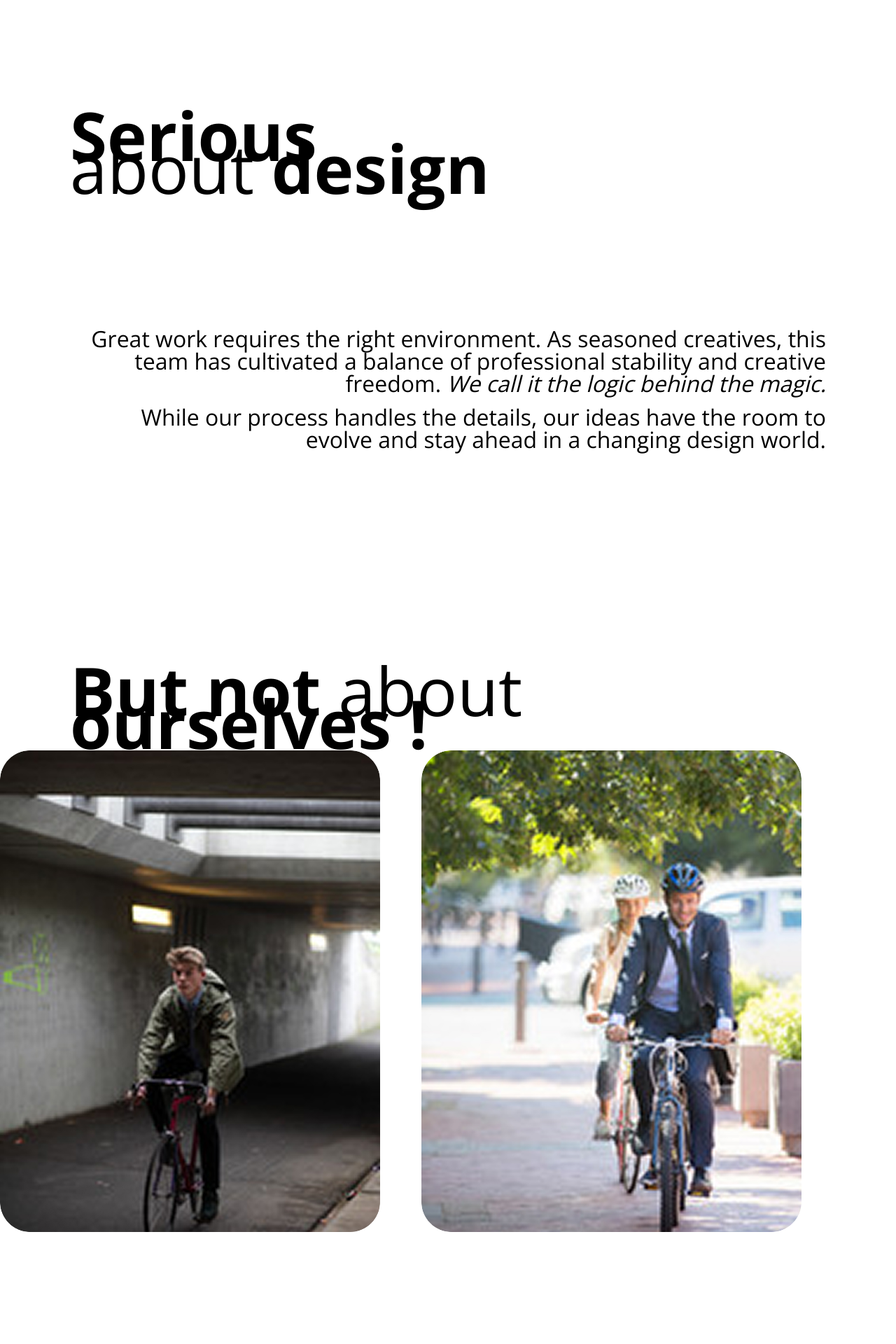
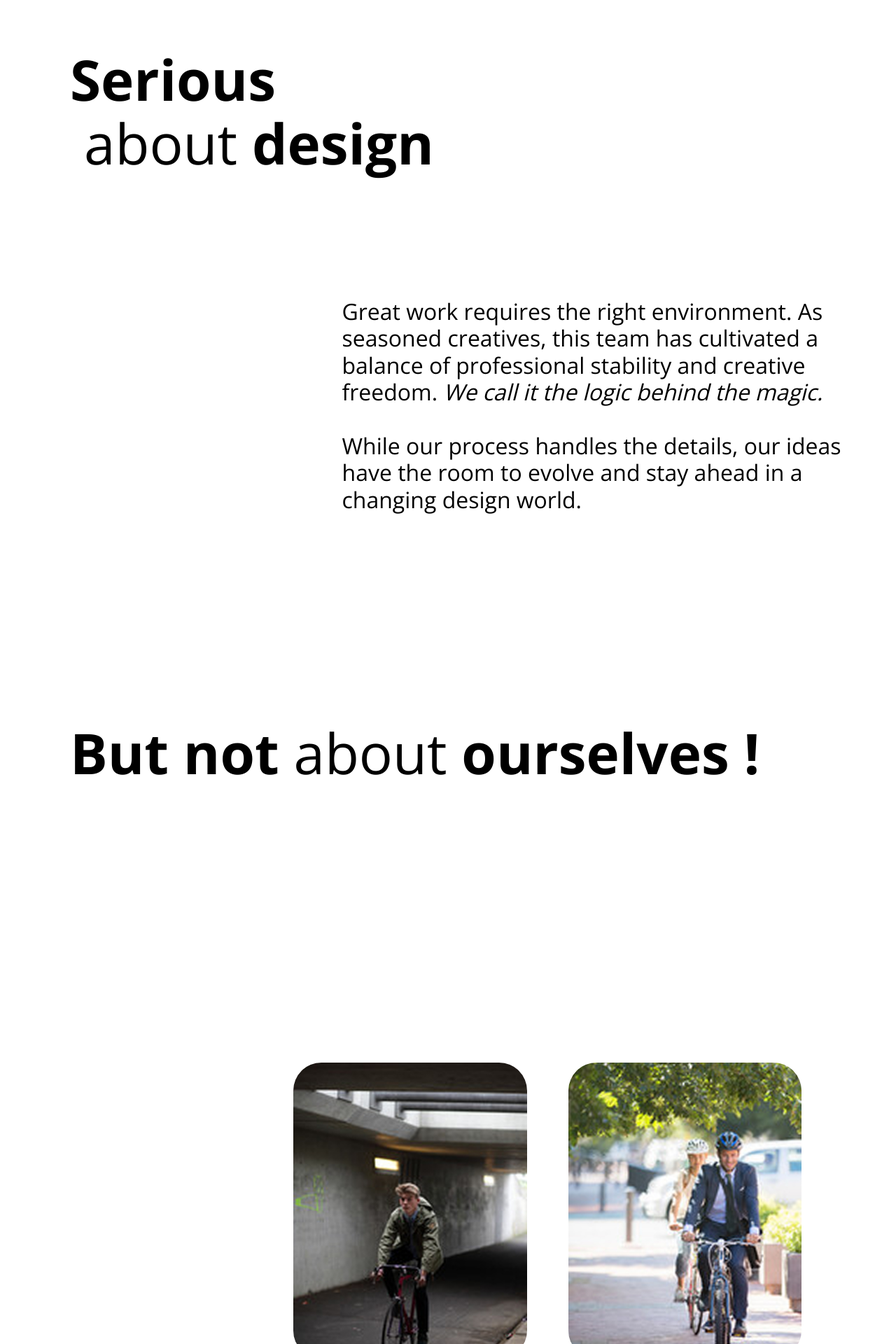
Before and after one commit to garvit-imagic/imagic, a Next.js app: page /culture in a window 1280 px wide. Shown: the part 760-2680 px from the top of the page at 70% size. Built offline with nearby package versions, Linux system fonts and the light colour scheme.

Commit message:
fixed some issues

```diff
--- a/src/components/culture/CultureHero.tsx
+++ b/src/components/culture/CultureHero.tsx
@@ -6,7 +6,7 @@ export default function CultureHero() {
     <section className="w-full">
       {/* Desktop Hero */}
       <div className="hidden md:block w-full">
-        <div className="relative w-full h-screen">
+        <div className="relative w-full h-[calc(100vh-80px)]">
           <Image
             src={cultureImages.hero.desktop}
             alt="Culture Hero"
@@ -19,7 +19,7 @@ export default function CultureHero() {
 
       {/* Mobile Hero */}
       <div className="md:hidden w-full">
-        <div className="relative w-full h-screen">
+        <div className="relative w-full h-[calc(100vh-80px)]">
           <Image
             src={cultureImages.hero.mobile}
             alt="Culture Hero"
--- a/src/components/culture/CultureImages1.tsx
+++ b/src/components/culture/CultureImages1.tsx
@@ -5,19 +5,24 @@ export default function CultureImages1() {
   return (
     <section className="w-full">
       {/* Desktop Version */}
-      <div className="hidden md:block mr-[135px] mb-[317px]">
-        <div className="flex justify-end gap-[59px]">
-          {cultureImages.set1.map((image, index) => (
-            <div key={index} className="relative">
-              <Image
-                src={image}
-                alt={`Culture image ${index + 4}`}
-                width={600}
-                height={501}
-                className="rounded-[40px] object-cover"
-              />
-            </div>
-          ))}
+      <div className="hidden md:block mx-[135px] mb-[317px]">
+        <div className="flex justify-end items-start gap-[59px]">
+          <div className="w-[33%] aspect-[501/635] relative">
+            <Image
+              src={cultureImages.set1[0]}
+              alt="Culture image 4"
+              fill
+              className="rounded-[40px] object-cover"
+            />
+          </div>
+          <div className="w-[33%] aspect-[501/635] relative">
+            <Image
+              src={cultureImages.set1[1]}
+              alt="Culture image 5"
+              fill
+              className="rounded-[40px] object-cover"
+            />
+          </div>
         </div>
       </div>
 
--- a/src/components/culture/CultureImages2.tsx
+++ b/src/components/culture/CultureImages2.tsx
@@ -8,34 +8,31 @@ export default function CultureImages2() {
       <div className="hidden md:block mx-[157px] mb-[315px]">
         {/* Row 1 - Single image (left aligned) */}
         <div className="mb-[59px]">
-          <div className="w-fit">
+          <div className="w-[65%] aspect-[785/635] relative">
             <Image
               src={cultureImages.set2[0]}
               alt="Culture image 1"
-              width={800}
-              height={500}
+              fill
               className="rounded-[40px] object-cover"
             />
           </div>
         </div>
 
         {/* Row 2 - Two images (aligned to extremes) */}
-        <div className="flex justify-between">
-          <div className="w-fit">
+        <div className="flex justify-between gap-[59px]">
+          <div className="w-[30%] aspect-[441/635] relative mx-[40px]">
             <Image
               src={cultureImages.set2[1]}
               alt="Culture image 2"
-              width={600}
-              height={400}
+              fill
               className="rounded-[40px] object-cover"
             />
           </div>
-          <div className="w-fit">
+          <div className="w-[30%] aspect-[441/635] relative">
             <Image
               src={cultureImages.set2[2]}
               alt="Culture image 3"
-              width={600}
-              height={400}
+              fill
               className="rounded-[40px] object-cover"
             />
           </div>
--- a/src/components/culture/CultureImages3.tsx
+++ b/src/components/culture/CultureImages3.tsx
@@ -8,12 +8,11 @@ export default function CultureImages3() {
       <div className="hidden md:block mx-[100px] mb-[185px]">
         {/* Row 1 - Image right aligned */}
         <div className="mb-[150px] flex justify-end">
-          <div className="w-fit">
+          <div className="w-[60%] aspect-[862/635] relative">
             <Image
               src={cultureImages.set3[0]}
               alt="Culture image 6"
-              width={800}
-              height={500}
+              fill
               className="rounded-[40px] object-cover"
             />
           </div>
@@ -21,12 +20,11 @@ export default function CultureImages3() {
 
         {/* Row 2 - Image left aligned */}
         <div className="flex justify-start">
-          <div className="w-fit">
+          <div className="w-[30%] aspect-[508/635] relative">
             <Image
               src={cultureImages.set3[1]}
               alt="Culture image 7"
-              width={800}
-              height={500}
+              fill
               className="rounded-[40px] object-cover"
             />
           </div>
--- a/src/components/culture/CulturePointers.tsx
+++ b/src/components/culture/CulturePointers.tsx
@@ -5,10 +5,10 @@ export default function CulturePointers() {
     <section className="w-full">
       {/* Desktop Version */}
       <div className="hidden md:block mx-[100px] mb-[330px]">
-        <div className="flex gap-[310px]">
+        <div className="flex gap-[210px]">
           {/* Column 1 - Heading */}
           <div className="self-start">
-            <h2 className="font-light text-[48px] leading-[100%] tracking-[0%] whitespace-pre-line">
+            <h2 className="font-light text-[48px] leading-[120%] tracking-[0%] whitespace-pre-line">
               {cultureText.pointers.heading}
             </h2>
           </div>
@@ -20,7 +20,7 @@ export default function CulturePointers() {
                 <div className="px-[15px]">
                   {/* First line - Number and Heading */}
                   <div className="font-normal text-[24px] leading-[100%] tracking-[0%]">
-                    <span className="font-bold">{pointer.number}</span>{" "}
+                    <span>{pointer.number}</span>{" "}
                     {pointer.heading}
                   </div>
                   {/* Second line - Description */}
--- a/src/components/culture/CultureTextSection1.tsx
+++ b/src/components/culture/CultureTextSection1.tsx
@@ -4,33 +4,33 @@ export default function CultureTextSection1() {
   const { section1 } = cultureText;
 
   return (
-    <section className="w-full">
+    <section className="w-full mb-[410px]">
       {/* Desktop Version */}
-      <div className="hidden md:block mx-[100px] mt-[145px]">
+      <div className="hidden md:block ml-[100px] mr-[70px] mt-[145px]">
         {/* Row 1 - "Serious about design" */}
         <div className="mb-[189px] text-left">
           <div className="leading-[100%]">
-            <span className="font-bold text-[96px] tracking-[0%]">
+            <span className="font-bold text-[80px] tracking-[0%]">
               {section1.row1.line1}
             </span>
           </div>
-          <div className="leading-[100%]">
-            <span className="font-normal text-[96px] tracking-[0%]">
+          <div className="leading-[100%] pt-[50px]">
+            <span className="font-normal text-[80px] tracking-[0%] ml-[20px]">
               {section1.row1.line2.normal}
             </span>
-            <span className="font-bold text-[96px] tracking-[0%]">
+            <span className="font-bold text-[80px] tracking-[0%]">
               {section1.row1.line2.bold}
             </span>
           </div>
         </div>
 
         {/* Row 2 - Paragraphs */}
-        <div className="mb-[334px] text-right">
-          <p className="font-normal text-[32px] leading-[100%] tracking-[0%]">
+        <div className="mb-[334px] flex justify-end">
+          <p className="font-normal text-[32px] leading-[120%] tracking-[0%] w-[65%]">
             {section1.row2.paragraph1}
             <span className="italic">{section1.row2.italicText}</span>
-          </p>
-          <p className="font-normal text-[32px] leading-[100%] tracking-[0%] mt-4">
+            <br />
+            <br />
             {section1.row2.paragraph2}
           </p>
         </div>
@@ -38,13 +38,13 @@ export default function CultureTextSection1() {
         {/* Row 3 - "But not about ourselves !" */}
         <div className="text-left">
           <div className="leading-[100%]">
-            <span className="font-bold text-[96px] tracking-[0%]">
+            <span className="font-bold text-[80px] tracking-[0%]">
               {section1.row3.text}
             </span>
-            <span className="font-normal text-[96px] tracking-[0%]">
+            <span className="font-normal text-[80px] tracking-[0%]">
               {section1.row3.normalWeight}
             </span>
-            <span className="font-bold text-[96px] tracking-[0%]">
+            <span className="font-bold text-[80px] tracking-[0%]">
               {section1.row3.boldText}
             </span>
           </div>
--- a/src/components/culture/CultureTextSection2.tsx
+++ b/src/components/culture/CultureTextSection2.tsx
@@ -8,39 +8,39 @@ export default function CultureTextSection2() {
       {/* Desktop Version */}
       <div className="hidden md:block mx-[100px] mb-[186px]">
         {/* Row 1 - "We're driven by a simple truth:" */}
-        <div className="mb-[315px]">
-          <h2 className="font-bold text-[80px] leading-[100%] tracking-[0%]">
+        <div className="mb-[315px] text-center">
+          <h2 className="font-bold text-[70px] leading-[100%] tracking-[0%]">
             {section2.row1.text}
             <span className="font-normal">{section2.row1.lightText}</span>
           </h2>
         </div>
 
         {/* Row 2 - "Great work starts with open conversations." */}
-        <div className="mb-[405px] text-left">
+        <div className="mb-[405px] text-left pr-[-10px]">
           <div className="font-normal text-[64px] leading-[100%] tracking-[0%]">
             {section2.row2.line1}
           </div>
-          <div className="font-bold text-[64px] leading-[100%] tracking-[0%]">
+          <div className="font-bold text-[64px] leading-[100%] tracking-[0%] mt-[10px] ml-[30px]">
             {section2.row2.line2}
           </div>
         </div>
 
         {/* Row 3 - Paragraph (60% width, right aligned) */}
         <div className="mb-[259px] flex justify-end">
-          <p className="w-[60%] font-normal text-[32px] leading-[100%] tracking-[0%] text-right">
+          <p className="w-[52%] font-normal text-[32px] leading-[120%] tracking-[0%]">
             {section2.row3}
           </p>
         </div>
 
         {/* Row 4 - Paragraph (30% width, left aligned) */}
         <div className="mb-[281px]">
-          <p className="w-[30%] font-normal text-[32px] leading-[100%] tracking-[0%] text-left">
+          <p className="w-[43%] font-normal text-[32px] leading-[120%] tracking-[0%] text-left">
             {section2.row4}
           </p>
         </div>
 
         {/* Row 5 - "Let's make it work !" */}
-        <div className="text-left">
+        <div className="text-right">
           <div className="font-normal text-[64px] leading-[100%] tracking-[0%]">
             {section2.row5.line1}
           </div>
```
